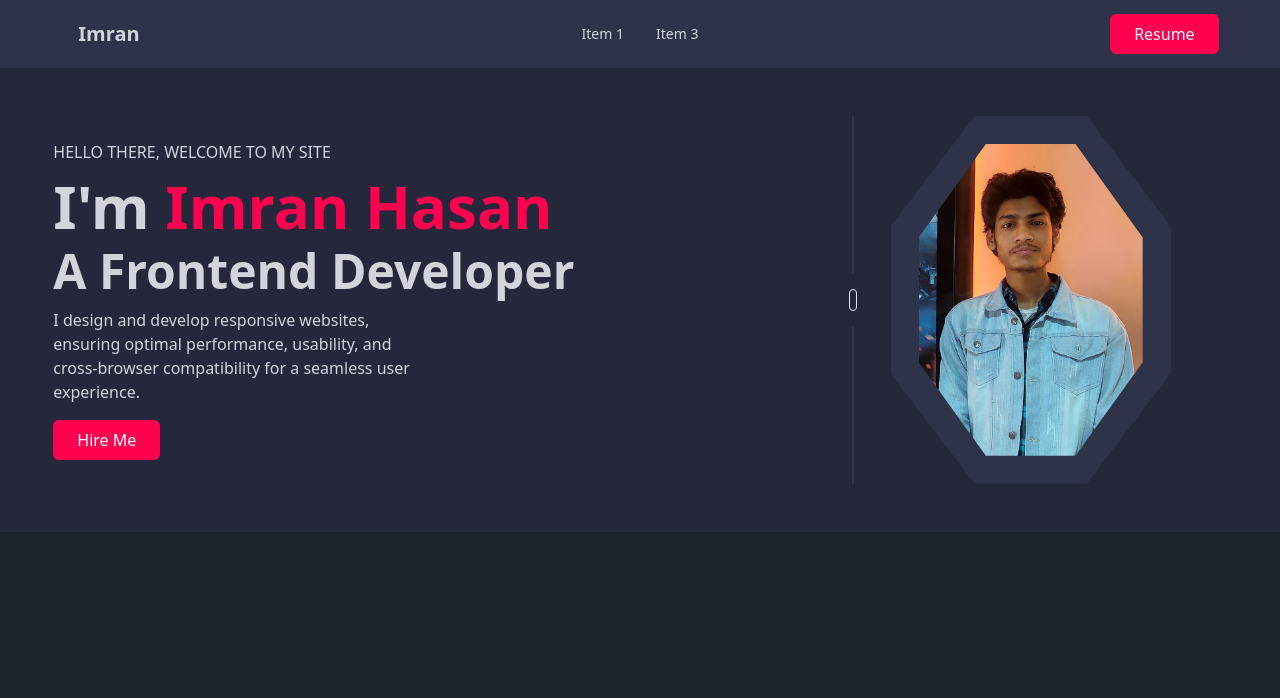
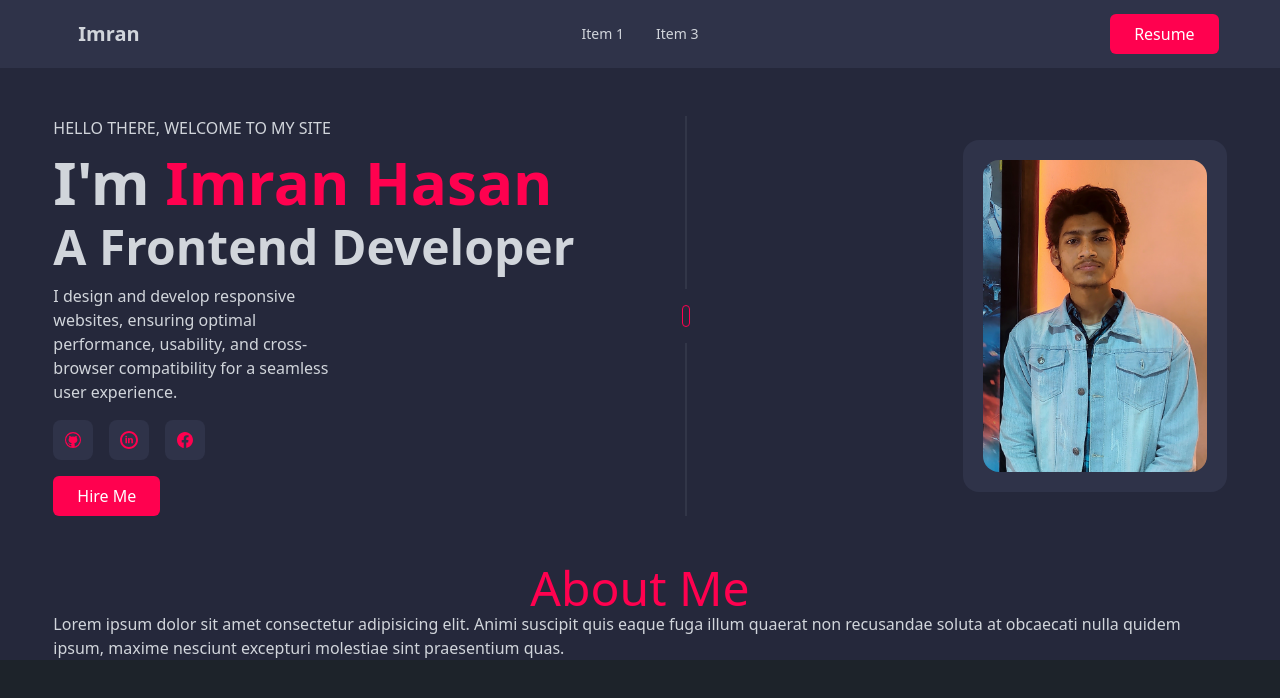
Before and after one commit to Imranhasanrimon/portfolio, a React (Vite) app in the folder client-side/: page / in a window 1280 px wide. Shown: the top 698 px of the page. Built offline with nearby package versions, Linux system fonts and the light colour scheme.

Commit message:
creating myskills component

```diff
--- a/client-side/package.json
+++ b/client-side/package.json
@@ -14,6 +14,7 @@
     "match-sorter": "^8.0.0",
     "react": "^18.3.1",
     "react-dom": "^18.3.1",
+    "react-icons": "^5.4.0",
     "react-router-dom": "^7.1.1",
     "sort-by": "^1.2.0"
   },
--- /dev/null
+++ b/client-side/src/components/AboutMe.jsx
@@ -0,0 +1,12 @@
+
+const AboutMe = () => {
+    return (
+        <div>
+            <h2 className="text-2xl md:text-3xl lg:text-5xl text-primary text-center">About Me</h2>
+            <p>Lorem ipsum dolor sit amet consectetur adipisicing elit. Animi suscipit quis eaque fuga illum quaerat non recusandae soluta at obcaecati nulla quidem ipsum, maxime nesciunt excepturi molestiae sint praesentium quas.</p>
+
+        </div>
+    );
+};
+
+export default AboutMe;
--- a/client-side/src/components/Banner.jsx
+++ b/client-side/src/components/Banner.jsx
@@ -1,4 +1,7 @@
-import bannerImg from "../assets/basundhara.jpg"
+import { PiGithubLogoFill } from "react-icons/pi";
+import { VscGithub } from "react-icons/vsc";
+import { TiSocialLinkedinCircular } from "react-icons/ti";
+import { BsFacebook } from "react-icons/bs";
 import bannerImg2 from "../assets/banner.jpg"
 const Banner = () => {
     return (
@@ -15,20 +18,34 @@ const Banner = () => {
                     performance,
                     usability, and cross-browser
                     compatibility for a seamless user experience.</p>
+                <div className="flex gap-4 text-primary mt-4">
+
+                    <button
+                        onClick={() => window.open('https://github.com/Imranhasanrimon', '_blank')}
+                        className="bg-customFront hover:bg-primary hover:bg-opacity-10 flex justify-center items-center h-10 w-10 rounded-lg">
+                        <VscGithub />
+                    </button>
+                    <button
+                        onClick={() => window.open('https://www.linkedin.com/in/imran-hasan-537b1a22a/', '_blank')}
+                        className="bg-customFront hover:bg-primary hover:bg-opacity-10 flex justify-center items-center h-10 w-10 rounded-lg text-2xl">
+                        <TiSocialLinkedinCircular />
+                    </button>
+                    <button
+                        onClick={() => window.open('https://www.facebook.com/profile.php?id=100010204906646', '_blank')}
+                        className="bg-customFront hover:bg-primary hover:bg-opacity-10 flex justify-center items-center h-10 w-10 rounded-lg ">
+                        <BsFacebook />
+                    </button>
+
+                </div>
                 <button className="bg-primary hover:bg-opacity-90 transition-colors text-white py-2 mt-4 px-6 rounded-md font-medium">Hire Me</button>
             </div>
             <div className="divider md:divider-horizontal ">
-                <div className="w-12 md:w-2 h-2 md:h-12 border rounded-full"></div>
+                <div className="w-12 md:w-2 h-2 md:h-12 border border-primary rounded-full"></div>
             </div>
             {/* <!-- image  --> */}
-            <div className="bg-customFront p-7 md:mr-14"
-                style={{
-                    clipPath: "polygon(30% 0%, 70% 0%, 100% 30%, 100% 70%, 70% 100%, 30% 100%, 0% 70%, 0% 30%)",
-                }}>
+            <div className="bg-customFront rounded-2xl p-5  lg:ml-20 xl:ml-60"
+            >
                 <img className=" max-w-56 rounded-2xl" src={bannerImg2} alt=""
-                    style={{
-                        clipPath: "polygon(30% 0%, 70% 0%, 100% 30%, 100% 70%, 70% 100%, 30% 100%, 0% 70%, 0% 30%)",
-                    }}
                 />
             </div>
         </div>
--- /dev/null
+++ b/client-side/src/components/MySkills.jsx
@@ -0,0 +1,11 @@
+
+const MySkills = () => {
+    return (
+        <div>
+            MySkills
+            MySkills
+        </div>
+    );
+};
+
+export default MySkills;
--- a/client-side/src/layouts/MainLayout.jsx
+++ b/client-side/src/layouts/MainLayout.jsx
@@ -1,5 +1,6 @@
 // import { Outlet, } from "react-router-dom";
 
+import AboutMe from "../components/AboutMe";
 import Banner from "../components/Banner";
 import Navbar from "../components/Navbar";
 
@@ -10,6 +11,7 @@ const MainLayout = () => {
             <Navbar />
             <div className=" max-w-screen-xl w-11/12 mx-auto">
                 <Banner></Banner>
+                <AboutMe></AboutMe>
                 {/* <Outlet /> */}
                 {/* <Footer /> */}
             </div>
```
Also changed, not shown: 1 other file (tests, documents, lock files or other folders).
